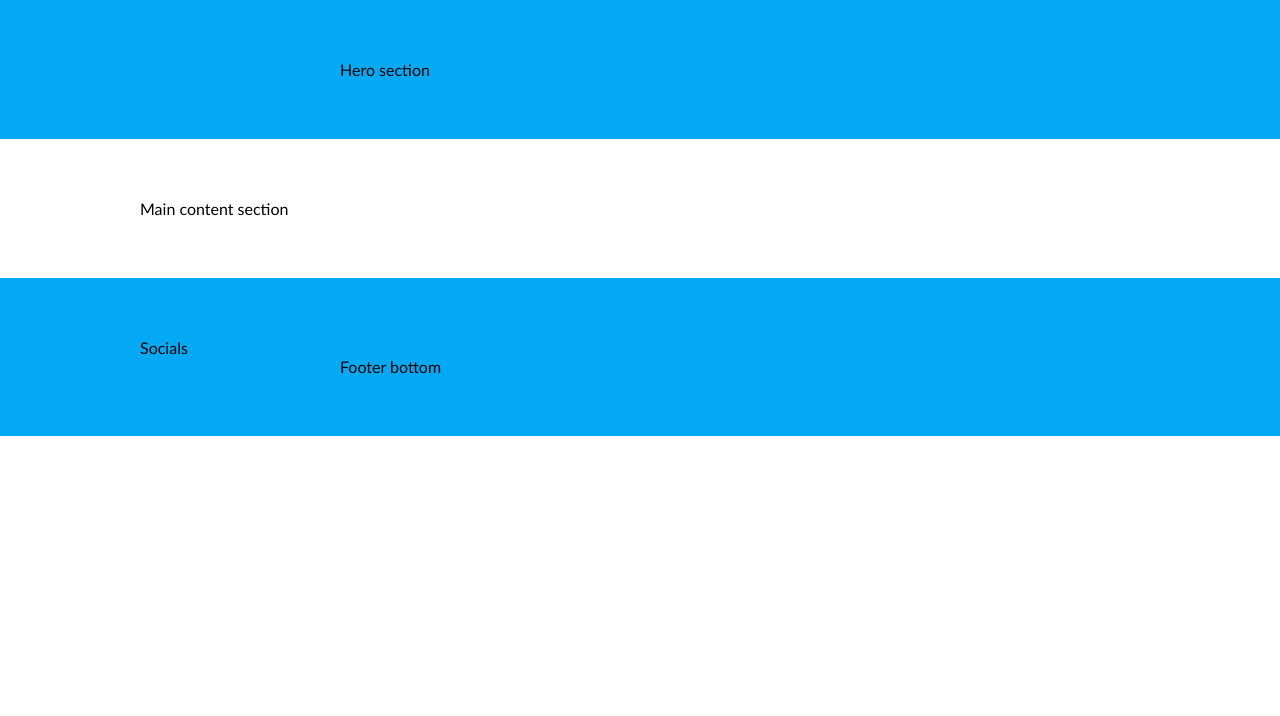
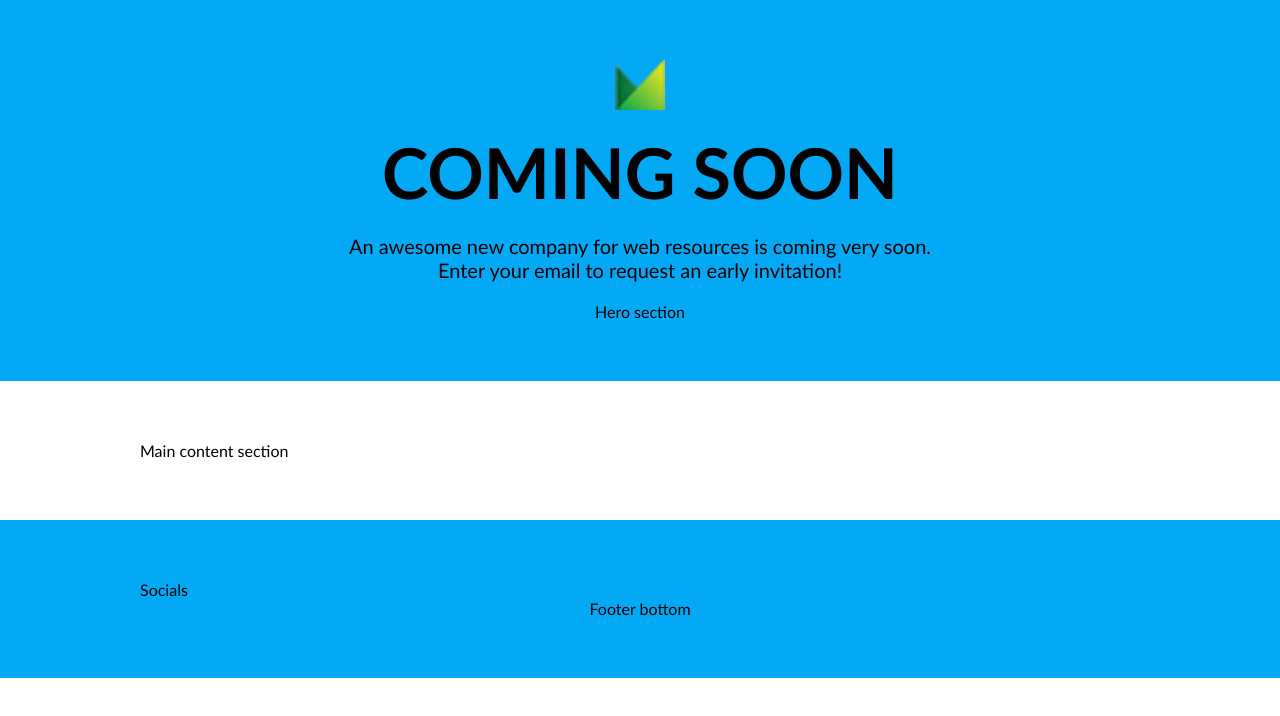
Before and after one commit to AnapusKitapus/44-grupe-coming-soon, a website: page index.html in a window 1280 px wide. Drawn offline with Linux system fonts and the light colour scheme.

Commit message:
Hero content

```diff
--- a/css/base/layout.css
+++ b/css/base/layout.css
@@ -8,6 +8,10 @@
     margin: 0 calc(50% - 500px);
     }
 .container > .row-short {
+    display: flex;
+    flex-direction: column;
+    align-items: center;
+    gap: 20px;
     width: 600px;
     margin: 0 calc(50% - 300px);
     }
--- a/css/page/home.css
+++ b/css/page/home.css
@@ -7,3 +7,18 @@
 /* Components */
 
 /* Custom style bellow this line */
+
+.logo {
+    width: 50px;
+}
+
+.main-tittle {
+    font-size: 70px;
+    text-transform: uppercase;
+    text-align: center;
+}
+
+.main-description {
+    font-size: 20px;
+    text-align: center;
+}
--- a/index.html
+++ b/index.html
@@ -19,6 +19,9 @@
     <main>
         <section class="container bg-main">
             <div class="row-short">
+                <img class="logo" src="./img/logo.png" alt="Logo">
+                <h1 class="main-tittle">Coming soon</h1>
+                <p class="main-description">An awesome new company for web resources is coming very soon. Enter your email to request an early invitation!</p>
             Hero section
             </div>
         </section>
```
Also changed, not shown: img/logo.png (renamed from favicon.png).
